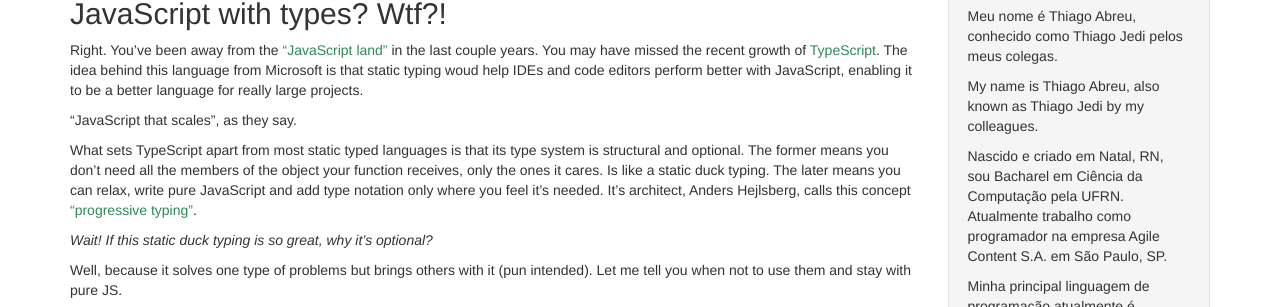
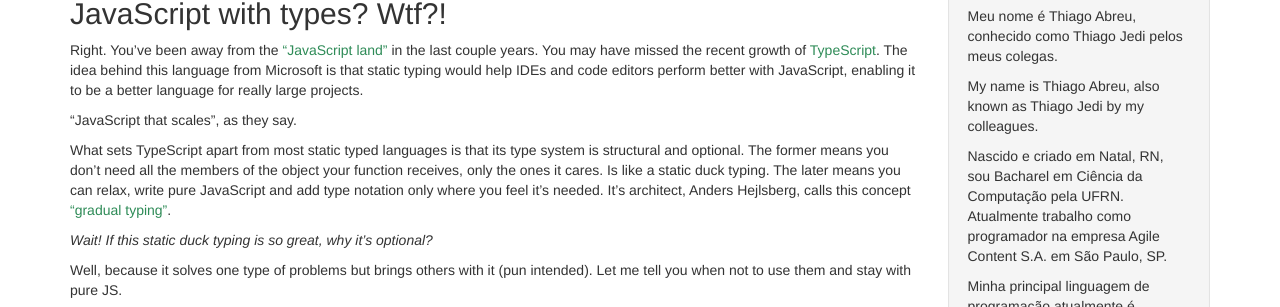
Before and after one commit to thiagojedi/thiagojedi.github.io, a Jekyll site: the page built from _posts/2018-02-13-typescript_when_its_bad.md, in a window 1280 px wide, cut to the strip 426-733 px from the top of the page. Built offline with Jekyll 4.4.1, drawn with Linux system fonts in a browser that asks for light colours.

Commit message:
Corrigindo erros de digitação

```diff
--- a/_posts/2018-02-13-typescript_when_its_bad.md
+++ b/_posts/2018-02-13-typescript_when_its_bad.md
@@ -15,7 +15,7 @@ This is my answer to that question about TypeScript.
 
 Right. You've been away from the ["JavaScript land"][js01] in the last couple years.
 You may have missed the recent growth of [TypeScript][ts01].
-The idea behind this language from Microsoft is that static typing woud help IDEs and code editors perform better with JavaScript, enabling it to be a better language for really large projects.
+The idea behind this language from Microsoft is that static typing would help IDEs and code editors perform better with JavaScript, enabling it to be a better language for really large projects.
 
 "JavaScript that scales", as they say.
 
@@ -23,7 +23,7 @@ What sets TypeScript apart from most static typed languages is that its type sys
 The former means you don't need all the members of the object your function receives, only the ones it cares.
 Is like a static duck typing.
 The later means you can relax, write pure JavaScript and add type notation only where you feel it's needed.
-It's architect, Anders Hejlsberg, calls this concept ["progressive typing"][ts01].
+It's architect, Anders Hejlsberg, calls this concept ["gradual typing"][ts02].
 
 _Wait! If this static duck typing is so great, why it's optional?_
 
@@ -98,7 +98,7 @@ Cya.
 [img01]: /blog/images/typescript.png
 [js01]: https://hackernoon.com/how-it-feels-to-learn-javascript-in-2016-d3a717dd577f "How it feels to learn javascript in 2016"
 [js02]: https://blog.jayway.com/2016/05/06/typescript-web-and-the-illusive-type-safety-advantage/ "TypeScript, web and the illusive type-safety-advantage"
-[ts01]: https://typescriptlang.org "TypeScript's official page"
+[ts01]: https://www.typescriptlang.org "TypeScript's official page"
 [ts02]: https://www.youtube.com/watch?v=O5uaIwM-7pU ".NET Rocks! #1460 - TypeScript and Beyond with Anders Hejlsberg"
 [ts03]: http://definitelytyped.org/ "DefinitelyTyped project page"
 [ts04]: https://github.com/Microsoft/TypeScript-React-Conversion-Guide#typescript-react-conversion-guide "TypeScript React Conversion Guide"
```
